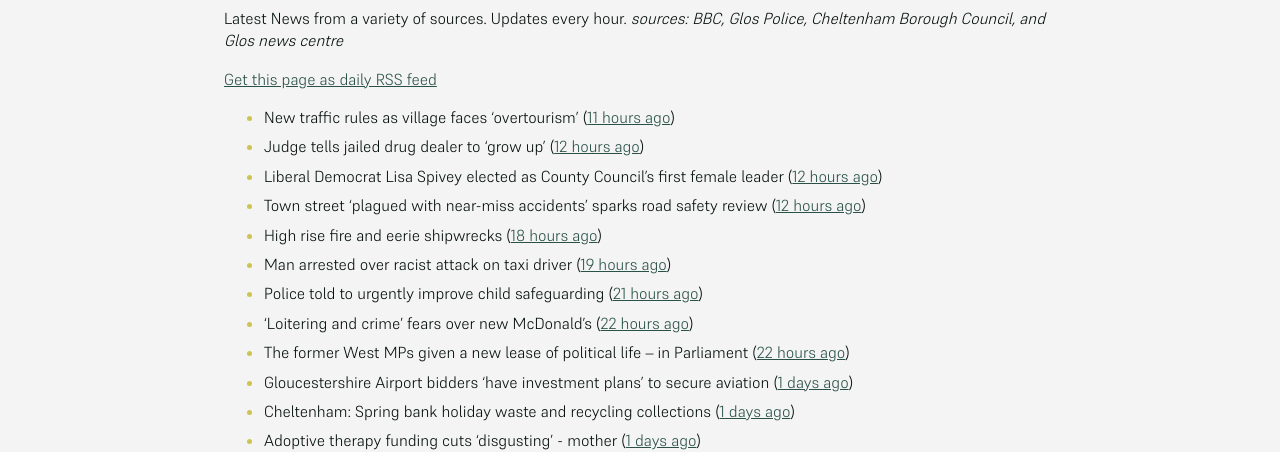
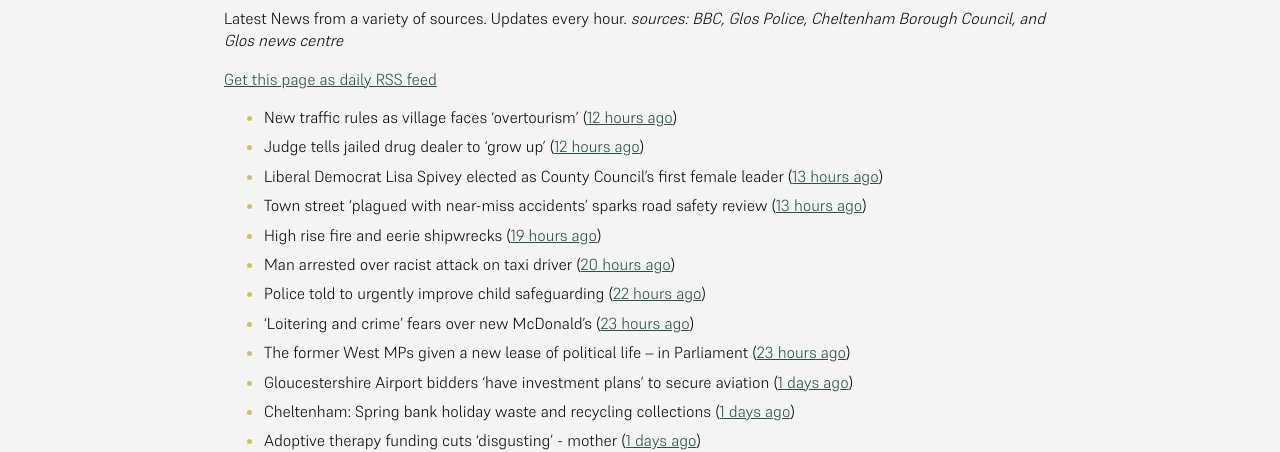
Before and after one commit to mat-0/cheltenham-open-data, a Jekyll site: the page built from _pages/news.md, in a window 1280 px wide. Shown: the part 266-718 px from the top of the page. Built offline with Jekyll 4.4.1, drawn with Linux system fonts in a browser that asks for light colours.

Commit message:
Updated 2025-05-22 04:57:59

```diff
--- a/_pages/news.md
+++ b/_pages/news.md
@@ -12,15 +12,15 @@ _sources: BBC, Glos Police, Cheltenham Borough Council, and Glos news centre_
 [Get this page as daily RSS feed](/daily.rss)
 
 <!-- news_marker starts -->
-- New traffic rules as village faces 'overtourism' ([11 hours ago](https://www.bbc.com/news/articles/cvg99j1y39ro))
+- New traffic rules as village faces 'overtourism' ([12 hours ago](https://www.bbc.com/news/articles/cvg99j1y39ro))
 - Judge tells jailed drug dealer to 'grow up' ([12 hours ago](https://www.bbc.com/news/articles/cp3qqky8gnwo))
-- Liberal Democrat Lisa Spivey elected as County Council’s first female leader ([12 hours ago](https://gloucesternewscentre.co.uk/liberal-democrat-lisa-spivey-elected-as-county-councils-first-female-leader/))
-- Town street ‘plagued with near-miss accidents’ sparks road safety review ([12 hours ago](https://gloucesternewscentre.co.uk/town-street-plagued-with-near-miss-accidents-sparks-road-safety-review/))
-- High rise fire and eerie shipwrecks ([18 hours ago](https://www.bbc.com/news/articles/cre99p0g8vxo))
-- Man arrested over racist attack on taxi driver ([19 hours ago](https://www.bbc.com/news/articles/c87jjwnqxz2o))
-- Police told to urgently improve child safeguarding ([21 hours ago](https://www.bbc.com/news/articles/clyggrx8njeo))
-- ‘Loitering and crime’ fears over new McDonald’s ([22 hours ago](https://www.bbc.com/news/articles/ckg4xerxx67o))
-- The former West MPs given a new lease of political life – in Parliament ([22 hours ago](https://www.bbc.com/news/articles/cp8y26vvkyxo))
+- Liberal Democrat Lisa Spivey elected as County Council’s first female leader ([13 hours ago](https://gloucesternewscentre.co.uk/liberal-democrat-lisa-spivey-elected-as-county-councils-first-female-leader/))
+- Town street ‘plagued with near-miss accidents’ sparks road safety review ([13 hours ago](https://gloucesternewscentre.co.uk/town-street-plagued-with-near-miss-accidents-sparks-road-safety-review/))
+- High rise fire and eerie shipwrecks ([19 hours ago](https://www.bbc.com/news/articles/cre99p0g8vxo))
+- Man arrested over racist attack on taxi driver ([20 hours ago](https://www.bbc.com/news/articles/c87jjwnqxz2o))
+- Police told to urgently improve child safeguarding ([22 hours ago](https://www.bbc.com/news/articles/clyggrx8njeo))
+- ‘Loitering and crime’ fears over new McDonald’s ([23 hours ago](https://www.bbc.com/news/articles/ckg4xerxx67o))
+- The former West MPs given a new lease of political life – in Parliament ([23 hours ago](https://www.bbc.com/news/articles/cp8y26vvkyxo))
 - Gloucestershire Airport bidders ‘have investment plans’ to secure aviation ([1 days ago](https://gloucesternewscentre.co.uk/gloucestershire-airport-bidders-have-investment-plans-to-secure-aviation/))
 - Cheltenham: Spring bank holiday waste and recycling collections ([1 days ago](https://gloucesternewscentre.co.uk/cheltenham-spring-bank-holiday-waste-and-recycling-collections/))
 - Adoptive therapy funding cuts 'disgusting' - mother ([1 days ago](https://www.bbc.com/news/articles/c4g2rpypmp9o))
```
Also changed, not shown: _data/flood.json (+5 -27 lines), index.md (+4 -4 lines).
